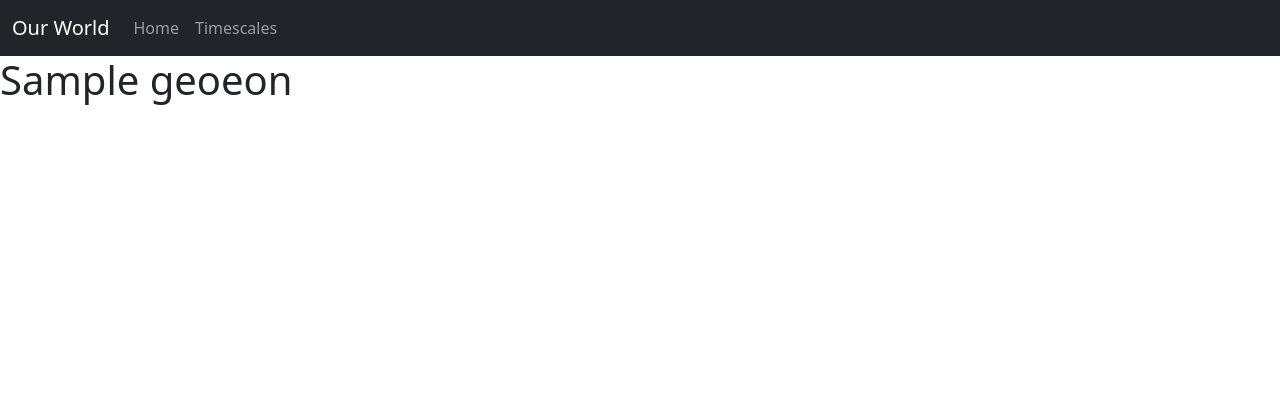
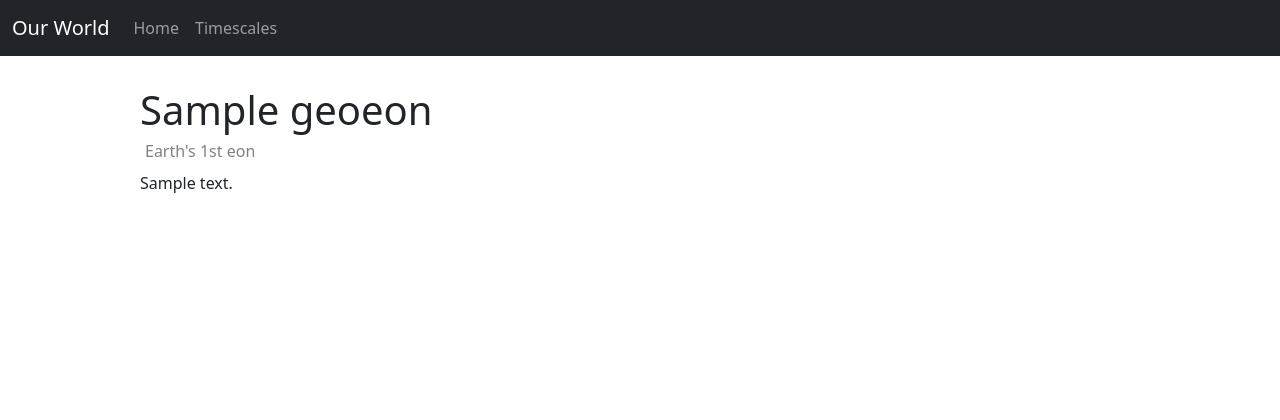
Before and after one commit to kitric/ourworld, a Django app: page /timescales/eons/1/ in a window 1280 px wide. Shown: the top 420 px of the page. Run offline with Django 3.2, Linux system fonts and the light colour scheme; tables that the repository leaves empty hold one stand-in row (values such as "Sample post").

Commit message:
Made a better eon page. Will update the rest on the go

```diff
--- a/static/css/base.css
+++ b/static/css/base.css
@@ -23,3 +23,22 @@ body {
 .footer {
     margin-top: auto;
 }
+
+.geo-content {
+    width: 1000px;
+    margin: 0 auto;
+    padding-top: 30px;
+    text-align:left;
+}
+
+.geo-content h6 {
+    padding-left: 5px;
+    color: rgb(129, 129, 129);
+}
+
+.geo-description {
+    padding-top: 2px;
+    font-size: 16px;
+    width: 900px;
+    text-align: justify;
+}
--- a/timescales/templates/timescales/eon.html
+++ b/timescales/templates/timescales/eon.html
@@ -1,9 +1,20 @@
-{% extends 'base.html' %}
-
+{% extends 'ts-base.html' %}
 {% block title %}Our World - {{ eon.name }}{% endblock %}
 
-{% block content %}
-<h1>
-    {{ eon.name }}
-</h1>
+{% block geo-content %}
+    <h1>{{ eon.name }}</h1>
+    {% if eon.absolute_number is 1 %}
+        <h6>Earth's {{ eon.absolute_number }}st eon</h6>
+
+    {% elif eon.absolute_number is 2 %}
+        <h6>Earth's {{ eon.absolute_number }}nd eon</h6>
+
+    {% elif eon.absolute_number is 3 %}
+        <h6>Earth's {{ eon.absolute_number }}rd eon</h6>
+
+    {% else %}
+        <h6>Earth's {{ eon.absolute_number }}th eon</h6>
+    {% endif %}
+
+    <p class="geo-description">{{ eon.summary }}</p>
 {% endblock %}
--- /dev/null
+++ b/timescales/templates/ts-base.html
@@ -0,0 +1,12 @@
+{% extends 'base.html' %}
+
+{% block title %}{% endblock %}
+
+{% block content %}
+    <div class="container-fluid">
+        <div class="geo-content">
+            {% block geo-content %}
+            {% endblock %}
+        </div>
+    </div>
+{% endblock %}
```
